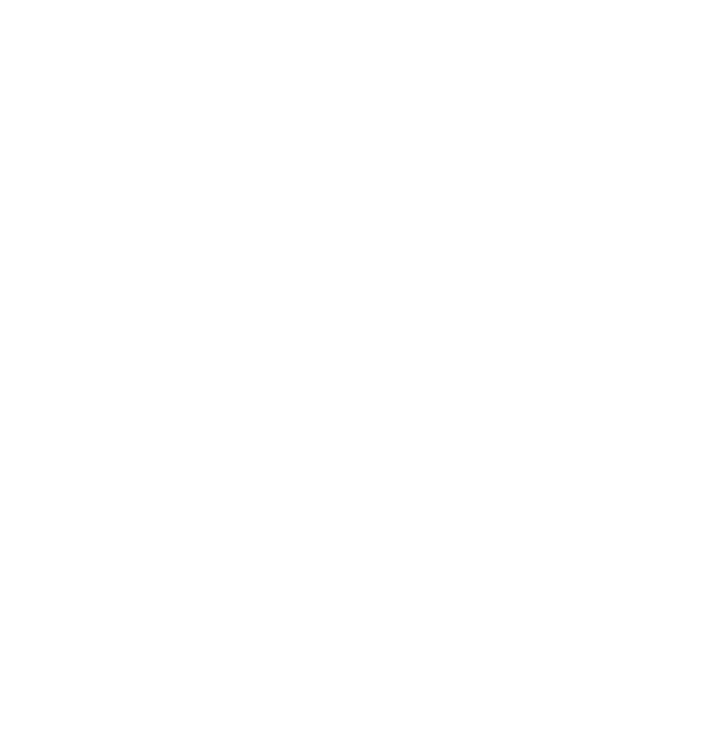
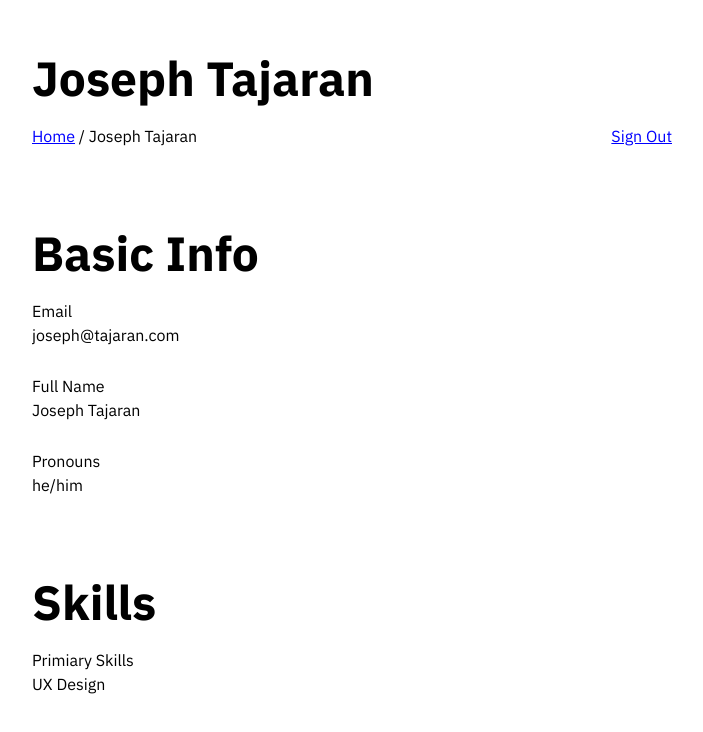
Before and after one commit to code-312/Voma, a React (Create React App) app: page /profile in a window 1280 px wide. Shown: the top 732 px of the page, without its empty margins (288-991 px from the left). Built offline with nearby package versions, Linux system fonts and the light colour scheme.

Commit message:
create profile page with static object

```diff
--- a/src/components/App.js
+++ b/src/components/App.js
@@ -4,6 +4,7 @@
 import Home from '../pages/Home';
 import Register from '../pages/Register';
 import NoOnboarding from '../pages/NoOnboarding';
+import Profile from '../pages/Profile';
 
 function App() {
   return (
@@ -26,6 +27,9 @@
         <Route path="/no-onboarding">
           <NoOnboarding />
         </Route>
+        <Route path="/profile">
+          <Profile />
+        </Route>
       </Switch>
     </HelmetProvider>
   );
--- /dev/null
+++ b/src/pages/Profile.jsx
@@ -0,0 +1,44 @@
+import React from 'react';
+import { Link } from 'react-router-dom';
+import StyledFieldset from '../components/StyledFieldset'
+
+export default function Profile() {
+
+  const profile = {
+    firstName: 'Joseph',
+    lastName: 'Tajaran',
+    email: 'joseph@tajaran.com',
+    pronouns: 'he/him',
+    skill: 'UX Design',
+
+  }
+
+  return(
+    <StyledFieldset>
+    <form>
+      <legend>{profile.firstName} {profile.lastName}</legend>
+      <p>  <Link to="/"> Home</Link>  /  {profile.firstName} {profile.lastName} <Link to="/signOut" style={{float: 'right'}}> Sign Out</Link></p>
+
+       <legend>Basic Info</legend>
+
+        <p>Email<br/>
+        {profile.email}</p>
+
+        <p>Full Name<br/>
+        {profile.firstName} {profile.lastName}</p>
+
+        <p>Pronouns<br/>
+        {profile.pronouns}</p>
+
+       <legend>Skills</legend>
+
+        <p>Primiary Skills<br/>
+        {profile.skill}</p>
+
+      </form>
+
+      </StyledFieldset>
+
+  )
+
+}
```
Also changed, not shown: 1 other file (tests, documents, lock files or other folders).
